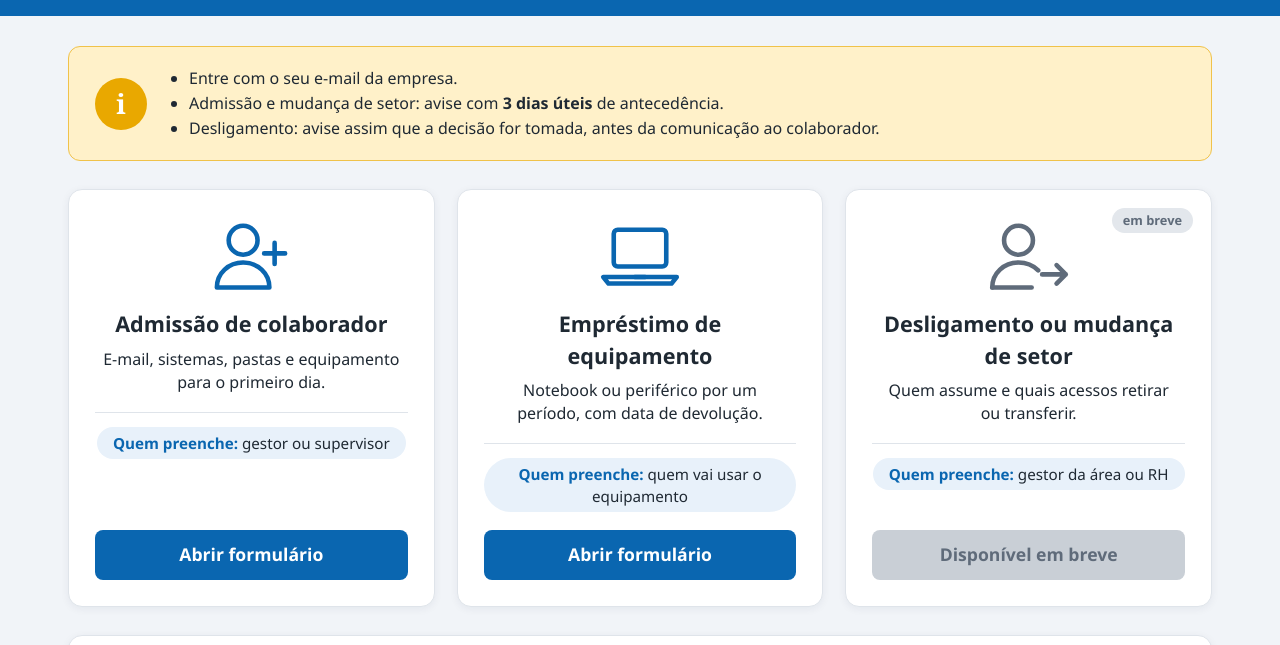
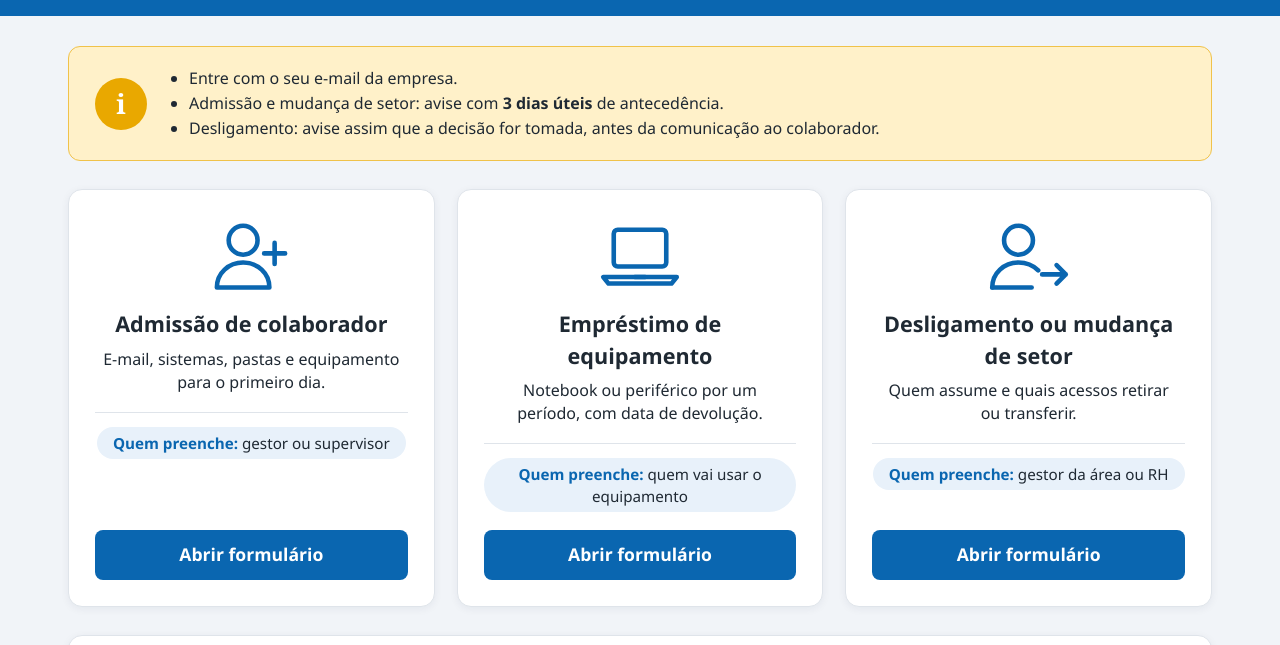
Before and after one commit to FibrascaQuimicaTextil/Formul-rios, a plain HTML site: page index.html in a window 1280 px wide. Shown: the part 107-752 px from the top of the page. Drawn offline with Linux system fonts and the light colour scheme.

Commit message:
Add new forms

```diff
--- a/index.html
+++ b/index.html
@@ -280,8 +280,7 @@
       <a class="botao" href="https://forms.cloud.microsoft/pages/responsepage.aspx?id=Ye2RXtVcbki-WLeafHtKit2LccQC5FlBo5DqlAF10RZUQlJHTkZaT0lDVTZDR09XSFU4NjVaN0JONS4u&route=shorturl" target="_blank" rel="noopener">Abrir formulário</a>
     </section>
 
-    <section class="cartao em-breve">
-      <span class="selo">em breve</span>
+    <section class="cartao">
       <svg class="icone" viewBox="0 0 64 64" fill="none" stroke="currentColor" stroke-width="3.5" stroke-linecap="round" stroke-linejoin="round" aria-hidden="true">
         <circle cx="24" cy="20" r="11"/>
         <path d="M4 56c0-11 9-19 20-19 6 0 11 2 15 6"/>
@@ -292,7 +291,7 @@
       <p>Quem assume e quais acessos retirar ou transferir.</p>
       <div class="linha"></div>
       <div class="quem"><strong>Quem preenche:</strong> gestor da área ou RH</div>
-      <a class="botao" href="[LINK-FORM-MOVIMENTACAO]" aria-disabled="true" tabindex="-1">Disponível em breve</a>
+      <a class="botao" href="https://forms.cloud.microsoft/Pages/ResponsePage.aspx?id=Ye2RXtVcbki-WLeafHtKit2LccQC5FlBo5DqlAF10RZUMTM0WUIwVk9JUEMwNk9VUVhLUlRPNk9HUy4u" target="_blank" rel="noopener">Abrir formulário</a>
     </section>
 
   </div>
```
